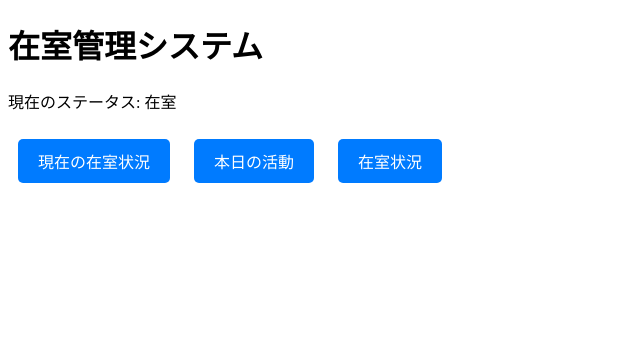
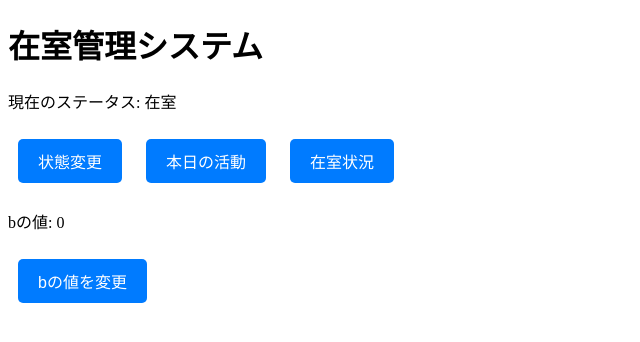
Before and after one commit to nakashiiiii/StudentProject, a Django app: page /index/ in a window 1280 px wide. Shown: the top 342 px of the page, without its empty margins (0-640 px from the left). Run offline with Django 5.2, Linux system fonts and the light colour scheme.

Commit message:
在室ステータス変更

```diff
--- a/templates/index.html
+++ b/templates/index.html
@@ -23,22 +23,51 @@
             background-color: #0056b3;
         }
     </style>
+    <script>
+        let b = 0;
+
+        function toggleB() {
+            b = b === 0 ? 1 : 0;
+            document.getElementById('b-status').innerText = `bの値: ${b}`;
+            updateStatus();
+            toggleStatusButton();
+        }
+
+        function updateStatus() {
+            let status;
+            if (b === 0) {
+                status = "在室";
+            } else if (b === 1) {
+                status = "不在";
+            } else {
+                status = "未設定";
+            }
+            document.getElementById('status').innerText = `現在のステータス: ${status}`;
+        }
+
+        function toggleStatusButton() {
+            const statusButton = document.getElementById('status-button');
+            if (b === 0) {
+                statusButton.style.display = 'inline-block';
+            } else {
+                statusButton.style.display = 'none';
+            }
+        }
+
+        window.onload = function() {
+            updateStatus();
+            toggleStatusButton();
+        }
+    </script>
 </head>
 <body>
     <h1>在室管理システム</h1>
-    <p>現在のステータス:
-        {% if a == ENTRY %}
-            在室
-        {% elif a == 2 %}
-            帰宅
-        {% elif a == 3 %}
-            外出
-        {% else %}
-            未設定
-        {% endif %}
-    </p>
-    <a href="{% url 'api:status' %}" class="button">現在の在室状況</a>
+    <p id="status">現在のステータス: 未設定</p>
+    <a id="status-button" href="{% url 'api:status' %}" class="button">状態変更</a>
     <a href="{% url 'api:activity' %}" class="button">本日の活動</a>
     <a href="{% url 'api:who' %}" class="button">在室状況</a>
+
+    <p id="b-status">bの値: 0</p>
+    <button class="button" onclick="toggleB()">bの値を変更</button>
 </body>
 </html>
```
